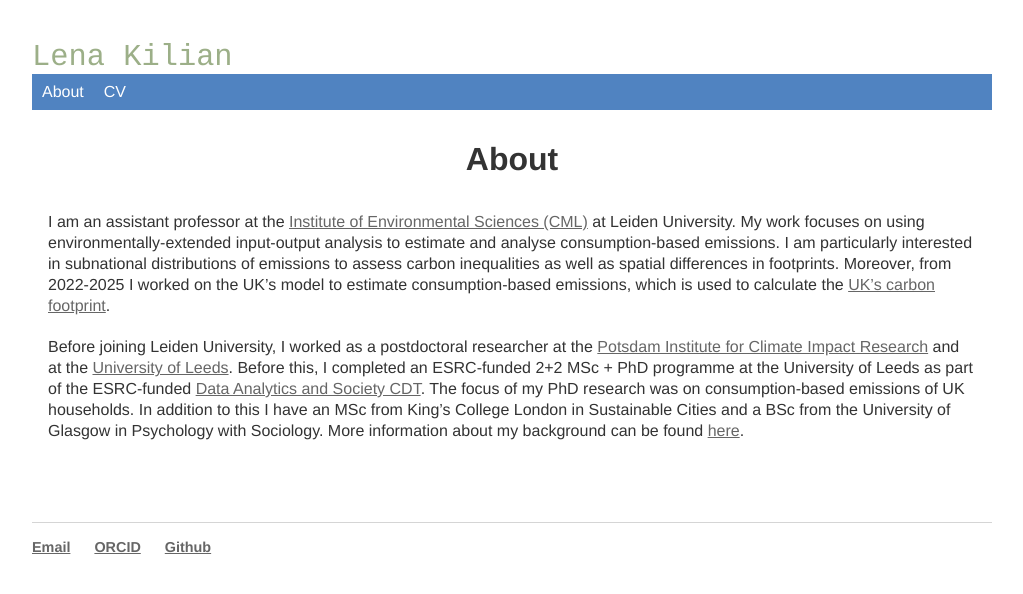
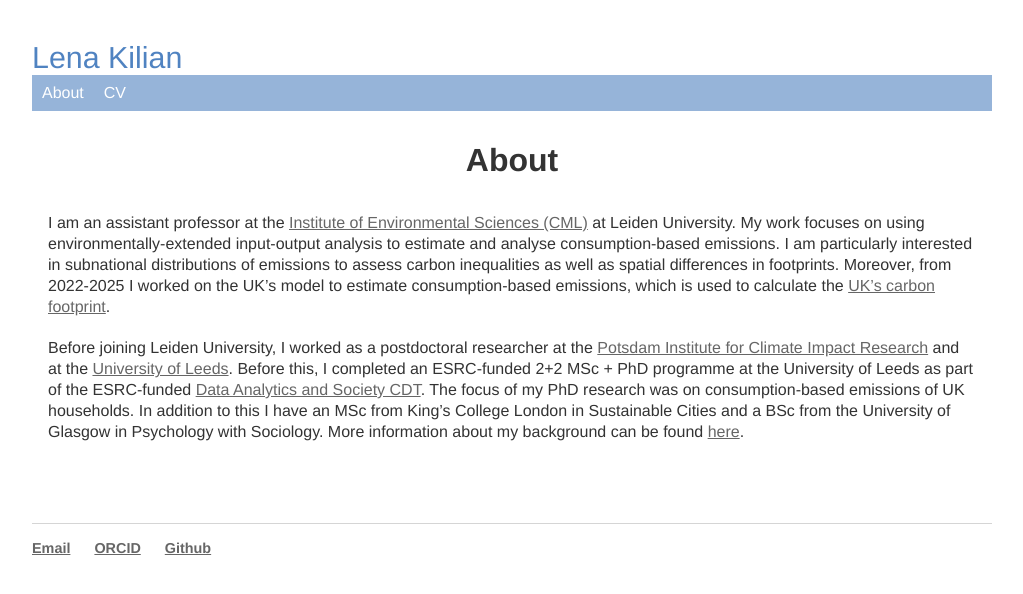
Before and after one commit to lena-kilian/lena-kilian.github.io, a Jekyll site: the page built from index.md, in a window 1280 px wide. Shown: the top 594 px of the page, without its empty margins (128-1151 px from the left). Built offline with Jekyll 4.4.1, drawn with Linux system fonts in a browser that asks for light colours; our own code applies the rules of GitHub Pages for plain Markdown files.

Commit message:
Update main.css

```diff
--- a/css/main.css
+++ b/css/main.css
@@ -13,7 +13,7 @@ title {
  /* Navbar container */
 .navbar {
   overflow: hidden;
-  background-color: #5083C1;
+  background-color: #96B4D9;
   font-family:'Helvetica Neue';
   color: #ffffff;
 }
@@ -48,7 +48,7 @@ title {
 
 /* Add a red background color to navbar links on hover */
 .navbar a:hover, .dropdown:hover .dropbtn {
-  background-color: #666666;
+  background-color: #5083C1;
   color: #ffffff;
 }
 
@@ -104,13 +104,13 @@ a {
 }
 
 a:hover {
-    color: #9CAF88;
+    color: #96B4D9;
 }
 
 title_main {
     font-size: 1.9em;
-    font-family:'Courier';
-    color: #9CAF88;
+    font-family: 'Helvetica';
+    color: #5083C1;
     padding: 0px 16px 0px 0px;
 }
 
```
